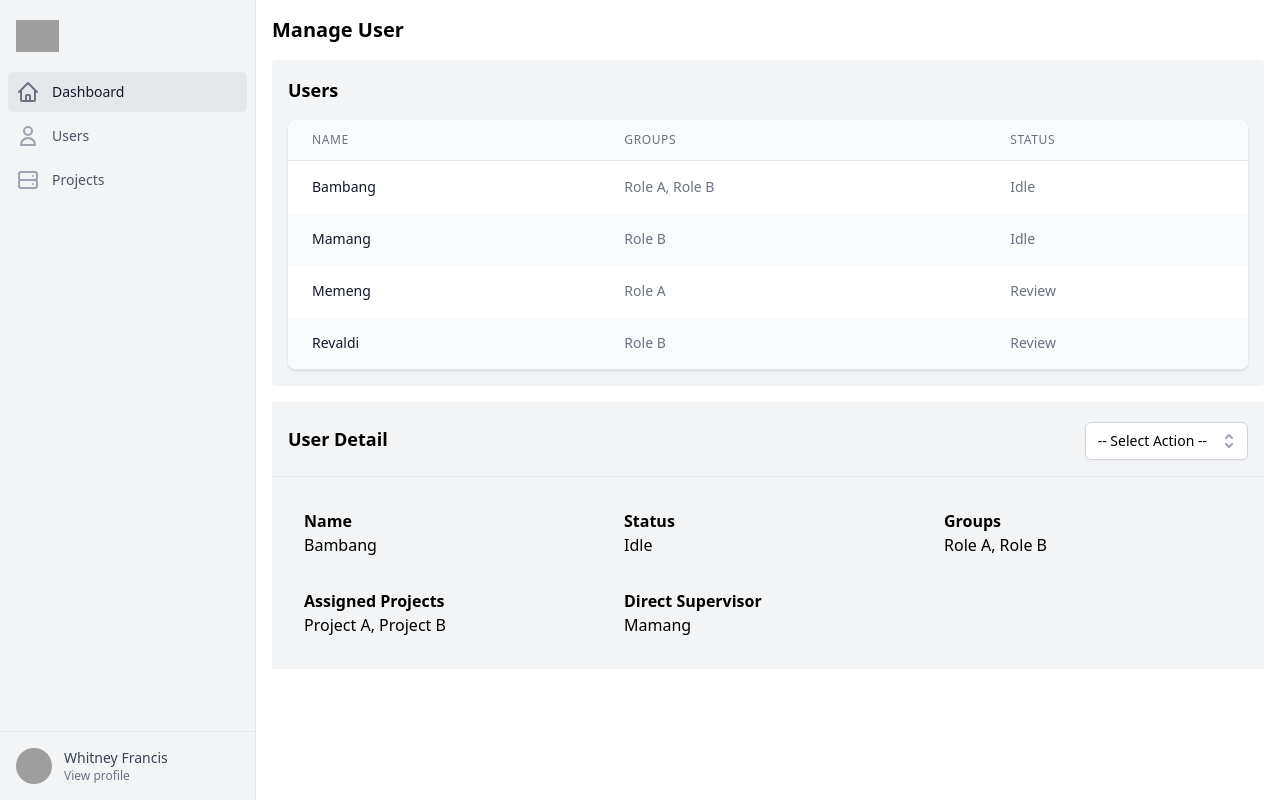
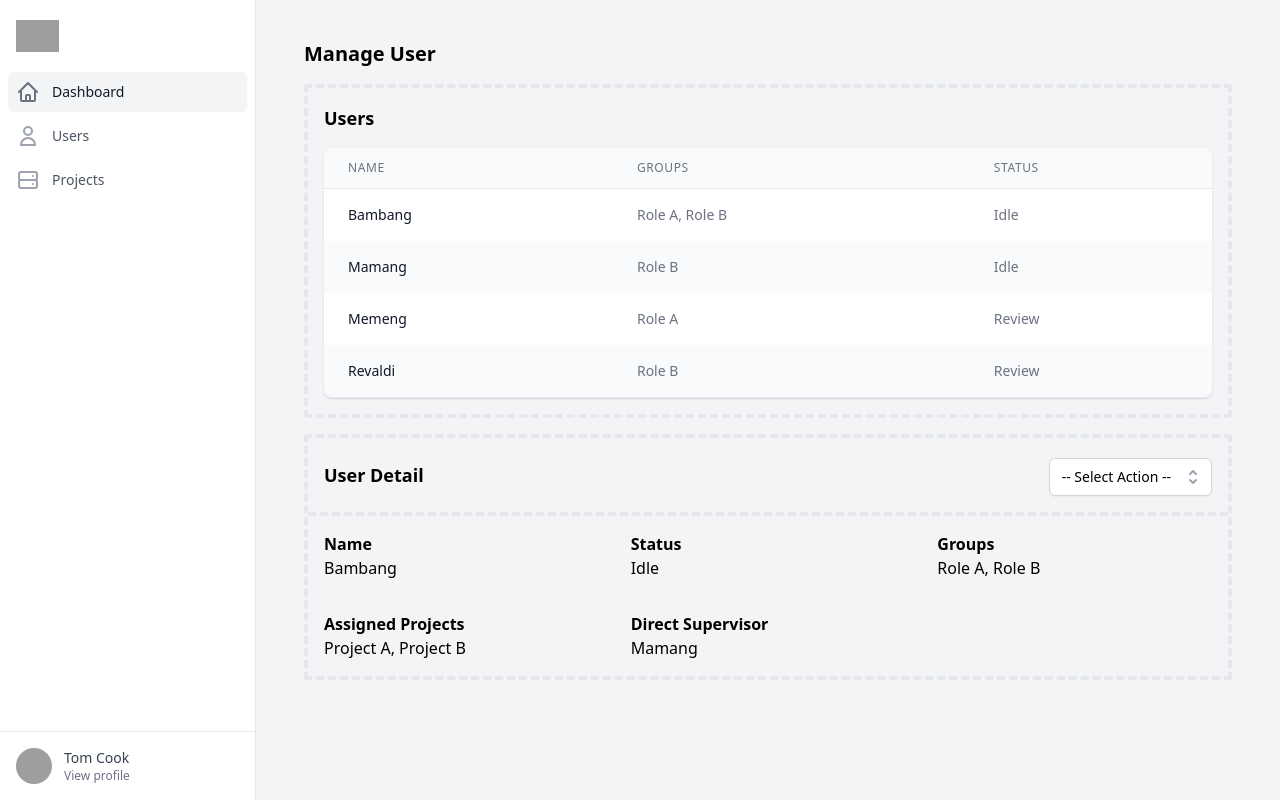
Before and after one commit to SaPH17/disarm, a React (Create React App) app in the folder view/: page /manage/user in a window 1280 px wide. Built offline with nearby package versions, Linux system fonts and the light colour scheme; grey boxes are pictures that could not be loaded.

Commit message:
chore: update manage user view

```diff
--- a/view/src/components/structures/authorized-layout.tsx
+++ b/view/src/components/structures/authorized-layout.tsx
@@ -18,17 +18,16 @@ function classNames(...classes: string[]) {
   return classes.filter(Boolean).join(' ')
 }
 
-
-
 export default function AuthorizedLayout({ children }: any) {
   const [sidebarOpen, setSidebarOpen] = useState(false)
+
   return (
-    <div className="h-screen flex overflow-hidden bg-white">
+    <div className="h-screen flex overflow-hidden bg-gray-100">
       <Transition.Root show={sidebarOpen} as={Fragment}>
         <Dialog
           as="div"
           static
-          className="fixed inset-0 flex z-40 lg:hidden"
+          className="fixed inset-0 flex z-40 md:hidden"
           open={sidebarOpen}
           onClose={setSidebarOpen}
         >
@@ -52,7 +51,7 @@ export default function AuthorizedLayout({ children }: any) {
             leaveFrom="translate-x-0"
             leaveTo="-translate-x-full"
           >
-            <div className="relative flex-1 flex flex-col max-w-xs w-full bg-white focus:outline-none">
+            <div className="relative flex-1 flex flex-col max-w-xs w-full bg-white">
               <Transition.Child
                 as={Fragment}
                 enter="ease-in-out duration-300"
@@ -64,7 +63,6 @@ export default function AuthorizedLayout({ children }: any) {
               >
                 <div className="absolute top-0 right-0 -mr-12 pt-2">
                   <button
-                    type="button"
                     className="ml-1 flex items-center justify-center h-10 w-10 rounded-full focus:outline-none focus:ring-2 focus:ring-inset focus:ring-white"
                     onClick={() => setSidebarOpen(false)}
                   >
@@ -77,16 +75,15 @@ export default function AuthorizedLayout({ children }: any) {
                 <div className="flex-shrink-0 flex items-center px-4">
                   <img
                     className="h-8 w-auto"
-                    src="/img/logos/workflow-logo-indigo-600-mark-gray-900-text.svg"
+                    src="/img/logos/workflow-logo-indigo-600-mark-gray-800-text.svg"
                     alt="Workflow"
                   />
                 </div>
-                <nav aria-label="Sidebar" className="mt-5">
-                  <div className="px-2 space-y-1">
+                <nav className="mt-5 px-2 space-y-1">
                   {navigation.map((item) => (
-                      <NavLink to={ item.href }>
-                        <span
+                    <a
                       key={item.name}
+                      href={item.href}
                       className={classNames(
                         item.current
                           ? 'bg-gray-100 text-gray-900'
@@ -96,18 +93,14 @@ export default function AuthorizedLayout({ children }: any) {
                     >
                       <item.icon
                         className={classNames(
-                            item.current
-                              ? 'text-gray-500'
-                              : 'text-gray-400 group-hover:text-gray-500',
+                          item.current ? 'text-gray-500' : 'text-gray-400 group-hover:text-gray-500',
                           'mr-4 h-6 w-6'
                         )}
                         aria-hidden="true"
                       />
                       {item.name}
-                      </span>
-                      </NavLink>
+                    </a>
                   ))}
-                  </div>
                 </nav>
               </div>
               <div className="flex-shrink-0 flex border-t border-gray-200 p-4">
@@ -116,60 +109,49 @@ export default function AuthorizedLayout({ children }: any) {
                     <div>
                       <img
                         className="inline-block h-10 w-10 rounded-full"
-                        src="https://images.unsplash.com/photo-1517365830460-955ce3ccd263?ixlib=rb-=eyJhcHBfaWQiOjEyMDd9&auto=format&fit=facearea&facepad=8&w=256&h=256&q=80"
+                        src="https://images.unsplash.com/photo-1472099645785-5658abf4ff4e?ixlib=rb-1.2.1&ixid=eyJhcHBfaWQiOjEyMDd9&auto=format&fit=facearea&facepad=2&w=256&h=256&q=80"
                         alt=""
                       />
                     </div>
                     <div className="ml-3">
-                      <p className="text-base font-medium text-gray-700 group-hover:text-gray-900">
-                        Whitney Francis
-                      </p>
-                      <p className="text-sm font-medium text-gray-500 group-hover:text-gray-700">
-                        View profile
-                      </p>
+                      <p className="text-base font-medium text-gray-700 group-hover:text-gray-900">Tom Cook</p>
+                      <p className="text-sm font-medium text-gray-500 group-hover:text-gray-700">View profile</p>
                     </div>
                   </div>
                 </a>
               </div>
             </div>
           </Transition.Child>
-          <div className="flex-shrink-0 w-14" aria-hidden="true">
-            {/* Force sidebar to shrink to fit close icon */}
-          </div>
+          <div className="flex-shrink-0 w-14">{/* Force sidebar to shrink to fit close icon */}</div>
         </Dialog>
       </Transition.Root>
 
       {/* Static sidebar for desktop */}
-      <div className="hidden lg:flex lg:flex-shrink-0">
+      <div className="hidden md:flex md:flex-shrink-0">
         <div className="flex flex-col w-64">
           {/* Sidebar component, swap this element with another sidebar if you like */}
-          <div className="flex flex-col h-0 flex-1 border-r border-gray-200 bg-gray-100">
+          <div className="flex flex-col h-0 flex-1 border-r border-gray-200 bg-white">
             <div className="flex-1 flex flex-col pt-5 pb-4 overflow-y-auto">
               <div className="flex items-center flex-shrink-0 px-4">
                 <img
                   className="h-8 w-auto"
-                  src="/img/logos/workflow-logo-indigo-600-mark-gray-900-text.svg"
+                  src="/img/logos/workflow-logo-indigo-600-mark-gray-800-text.svg"
                   alt="Workflow"
                 />
               </div>
-              <nav className="mt-5 flex-1" aria-label="Sidebar">
-                <div className="px-2 space-y-1">
+              <nav className="mt-5 flex-1 px-2 bg-white space-y-1">
                 {navigation.map((item) => (
                   <a
                     key={item.name}
                     href={item.href}
                     className={classNames(
-                        item.current
-                          ? 'bg-gray-200 text-gray-900'
-                          : 'text-gray-600 hover:bg-gray-50 hover:text-gray-900',
+                      item.current ? 'bg-gray-100 text-gray-900' : 'text-gray-600 hover:bg-gray-50 hover:text-gray-900',
                       'group flex items-center px-2 py-2 text-sm font-medium rounded-md'
                     )}
                   >
                     <item.icon
                       className={classNames(
-                          item.current
-                            ? 'text-gray-500'
-                            : 'text-gray-400 group-hover:text-gray-500',
+                        item.current ? 'text-gray-500' : 'text-gray-400 group-hover:text-gray-500',
                         'mr-3 h-6 w-6'
                       )}
                       aria-hidden="true"
@@ -177,7 +159,6 @@ export default function AuthorizedLayout({ children }: any) {
                     {item.name}
                   </a>
                 ))}
-                </div>
               </nav>
             </div>
             <div className="flex-shrink-0 flex border-t border-gray-200 p-4">
@@ -186,17 +167,13 @@ export default function AuthorizedLayout({ children }: any) {
                   <div>
                     <img
                       className="inline-block h-9 w-9 rounded-full"
-                      src="https://images.unsplash.com/photo-1517365830460-955ce3ccd263?ixlib=rb-=eyJhcHBfaWQiOjEyMDd9&auto=format&fit=facearea&facepad=8&w=256&h=256&q=80"
+                      src="https://images.unsplash.com/photo-1472099645785-5658abf4ff4e?ixlib=rb-1.2.1&ixid=eyJhcHBfaWQiOjEyMDd9&auto=format&fit=facearea&facepad=2&w=256&h=256&q=80"
                       alt=""
                     />
                   </div>
                   <div className="ml-3">
-                    <p className="text-sm font-medium text-gray-700 group-hover:text-gray-900">
-                      Whitney Francis
-                    </p>
-                    <p className="text-xs font-medium text-gray-500 group-hover:text-gray-700">
-                      View profile
-                    </p>
+                    <p className="text-sm font-medium text-gray-700 group-hover:text-gray-900">Tom Cook</p>
+                    <p className="text-xs font-medium text-gray-500 group-hover:text-gray-700">View profile</p>
                   </div>
                 </div>
               </a>
@@ -204,31 +181,23 @@ export default function AuthorizedLayout({ children }: any) {
           </div>
         </div>
       </div>
-      <div className="flex flex-col min-w-0 flex-1 overflow-hidden">
-        <div className="lg:hidden">
-          <div className="flex items-center justify-between bg-gray-50 border-b border-gray-200 px-4 py-1.5">
-            <div>
-              <img
-                className="h-8 w-auto"
-                src="/img/logos/workflow-mark-indigo-600.svg"
-                alt="Workflow"
-              />
-            </div>
-            <div>
+      <div className="flex flex-col w-0 flex-1 overflow-hidden">
+        <div className="md:hidden pl-1 pt-1 sm:pl-3 sm:pt-3">
           <button
-                type="button"
-                className="-mr-3 h-12 w-12 inline-flex items-center justify-center rounded-md text-gray-500 hover:text-gray-900"
+            className="-ml-0.5 -mt-0.5 h-12 w-12 inline-flex items-center justify-center rounded-md text-gray-500 hover:text-gray-900 focus:outline-none focus:ring-2 focus:ring-inset focus:ring-indigo-500"
             onClick={() => setSidebarOpen(true)}
           >
             <span className="sr-only">Open sidebar</span>
             <MenuIcon className="h-6 w-6" aria-hidden="true" />
           </button>
         </div>
+        <main className="flex-1 relative z-0 overflow-y-auto focus:outline-none">
+          <div className="py-6">
+            <div className="max-w-7xl mx-auto px-4 sm:px-6 md:px-8">
+              <div className='flex flex-col gap-2 sm:gap-4 p-2 sm:p-4'>{ children }</div>
             </div>
           </div>
-        <div className='p-2 sm:p-4 flex flex-col gap-2 sm:gap-4'>
-        {children}
-        </div>
+        </main>
       </div>
     </div>
   );
--- a/view/src/pages/dashboard.tsx
+++ b/view/src/pages/dashboard.tsx
@@ -41,7 +41,7 @@ export default function Dashboard() {
   return (
     <>
       <div className="text-xl font-semibold">Dashboard</div>
-      <div className="flex flex-col gap-2 sm:gap-4 p-2 sm:p-4 bg-gray-100 rounded">
+      <div className="flex flex-col gap-2 sm:gap-4 p-2 sm:p-4 bg-gray-100 rounded border border-4 border-dashed rounded">
         <div className="text-lg font-semibold">Current Project</div>
         <Table title={title} content={content} />
       </div>
--- a/view/src/pages/manage/user/index.tsx
+++ b/view/src/pages/manage/user/index.tsx
@@ -54,16 +54,16 @@ export default function ManageUserIndex() {
   return (
     <>
       <div className="text-xl font-semibold">Manage User</div>
-      <div className="flex flex-col gap-2 sm:gap-4 p-2 sm:p-4 bg-gray-100 rounded">
+      <div className="flex flex-col gap-2 sm:gap-4 p-2 sm:p-4 bg-gray-100 rounded border border-4 border-dashed rounded">
         <div className="text-lg font-semibold">Users</div>
         <Table title={title} content={content} />
       </div>
-      <div className="flex flex-col bg-gray-100 divide-y">
-        <div className="flex flex-row justify-between items-center p-2 sm:p-4">
+      <div className="flex flex-col gap-2 sm:gap-4 bg-gray-100 rounded border border-4 border-dashed rounded divide-y-4 divide-dashed">
+        <div className="flex flex-row justify-between items-center px-2 sm:px-4 pt-2 sm:pt-4">
           <div className="text-lg font-semibold">User Detail</div>
           <SelectBox items={items} defaultValue={ '-- Select Action --' } />
         </div>
-        <div className="grid grid-cols-2 sm:grid-cols-3 p-2 sm:p-4">
+        <div className="grid grid-cols-2 sm:grid-cols-3">
           <div className="col-span-1 flex flex-col p-2 sm:p-4">
             <div className="font-semibold">Name</div>
             <div>Bambang</div>
```
Lines whose indentation alone changed are shown as unchanged.
